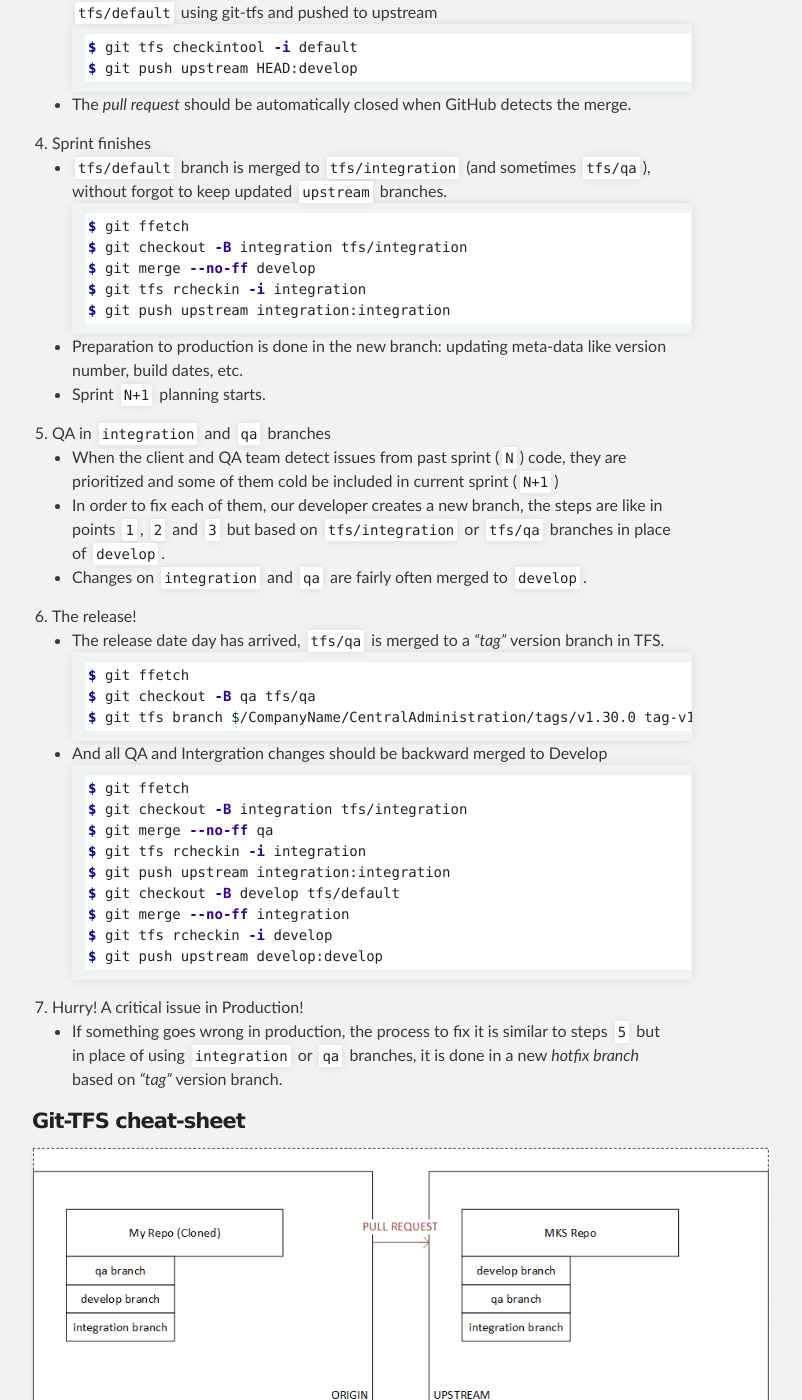
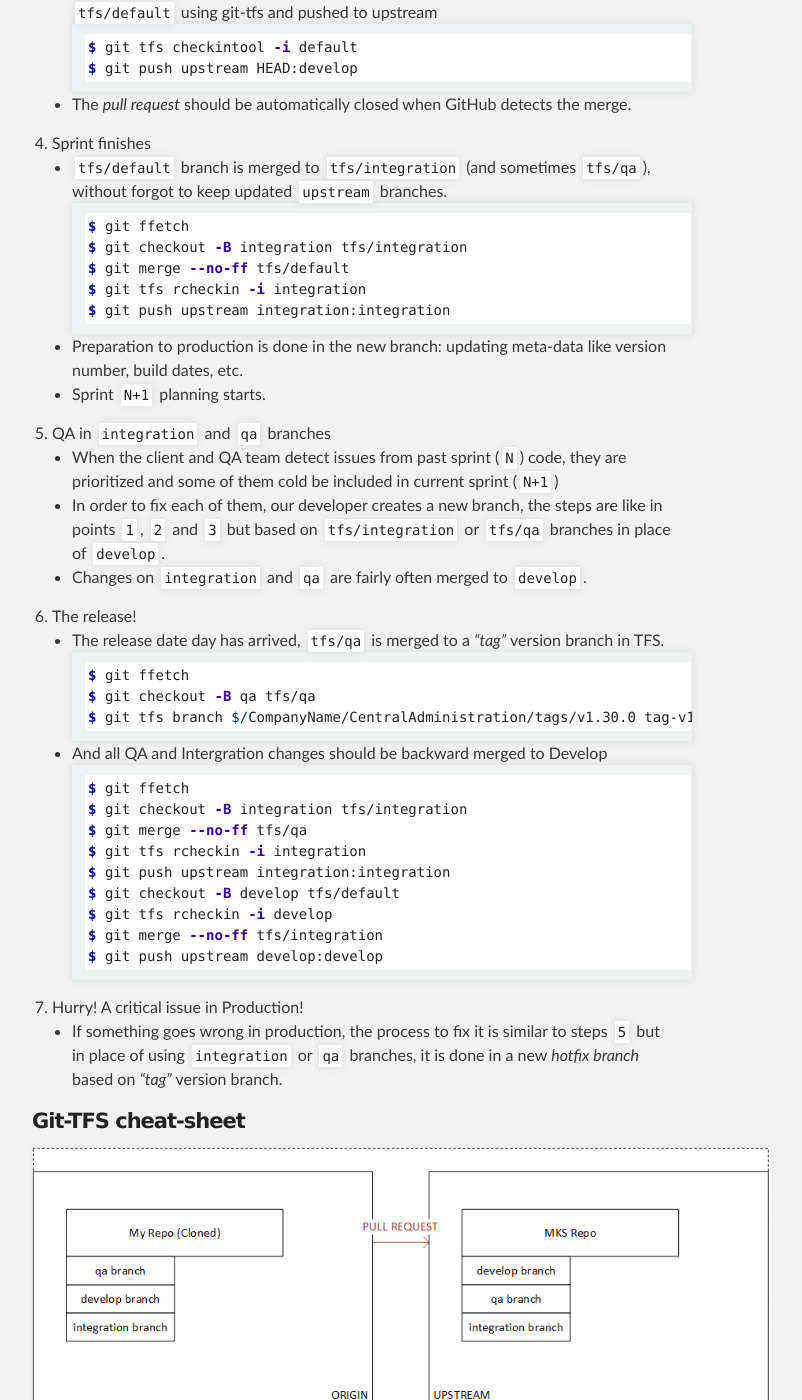
Before and after one commit to MakingSense/makingsense.github.io, a Jekyll site: the page built from migration-to-git/4-flows/dp-flow.md, in a window 1280 px wide and 1400 px high, scrolled down 3097 px. Shown: the whole window, without its empty margins (288-1090 px from the left). Built offline with Jekyll 4.4.1, drawn with Linux system fonts in a browser that asks for light colours.

Commit message:
Add TFS remote references

````diff
--- a/migration-to-git/4-flows/dp-flow.md
+++ b/migration-to-git/4-flows/dp-flow.md
@@ -118,7 +118,7 @@ Sprint `N` starts. In the planning we choose a lot of nice features to implement
         ```console
         $ git ffetch
         $ git checkout -B integration tfs/integration
-        $ git merge --no-ff develop
+        $ git merge --no-ff tfs/default
         $ git tfs rcheckin -i integration
         $ git push upstream integration:integration
         ```
@@ -151,12 +151,12 @@ Sprint `N` starts. In the planning we choose a lot of nice features to implement
         ```console
         $ git ffetch
         $ git checkout -B integration tfs/integration
-        $ git merge --no-ff qa
+        $ git merge --no-ff tfs/qa
         $ git tfs rcheckin -i integration
         $ git push upstream integration:integration
         $ git checkout -B develop tfs/default
-        $ git merge --no-ff integration
         $ git tfs rcheckin -i develop
+        $ git merge --no-ff tfs/integration
         $ git push upstream develop:develop
         ```
 
````
